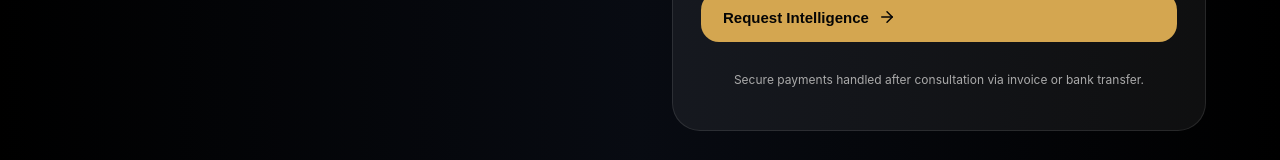
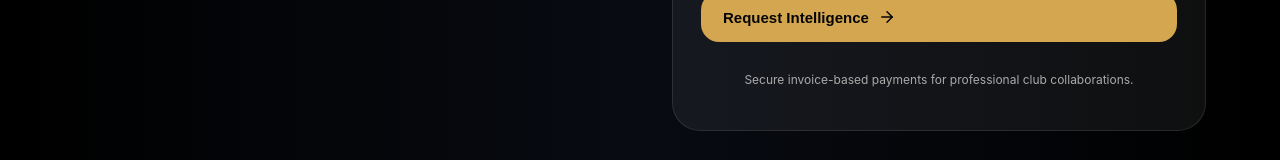
Before and after one commit to miscoutpro/mi-scout-site, a React (Vite) app: page / in a window 1280 px wide. Shown: the part 8798-8958 px from the top of the page. Built offline with nearby package versions, Linux system fonts and the light colour scheme.

Commit message:
Update main.jsx

```diff
--- a/src/main.jsx
+++ b/src/main.jsx
@@ -492,7 +492,7 @@ function App() {
                 Request Intelligence <ArrowRight size={18} />
               </button>
               <p className="secure-payment-note">
-  Secure payments handled after consultation via invoice or bank transfer.
+  Secure invoice-based payments for professional club collaborations.
 </p>
             </form>
           </Card>
```
